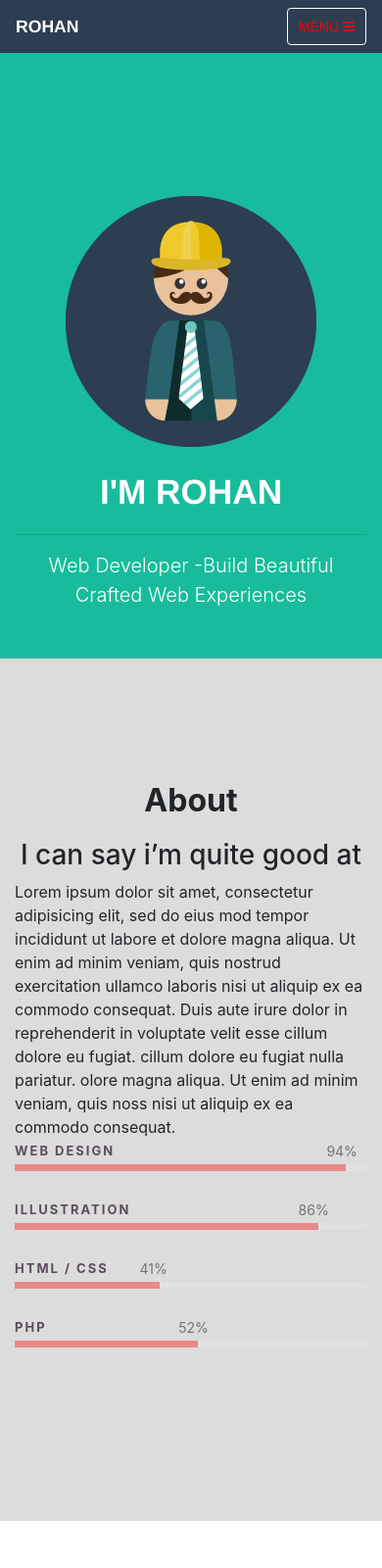
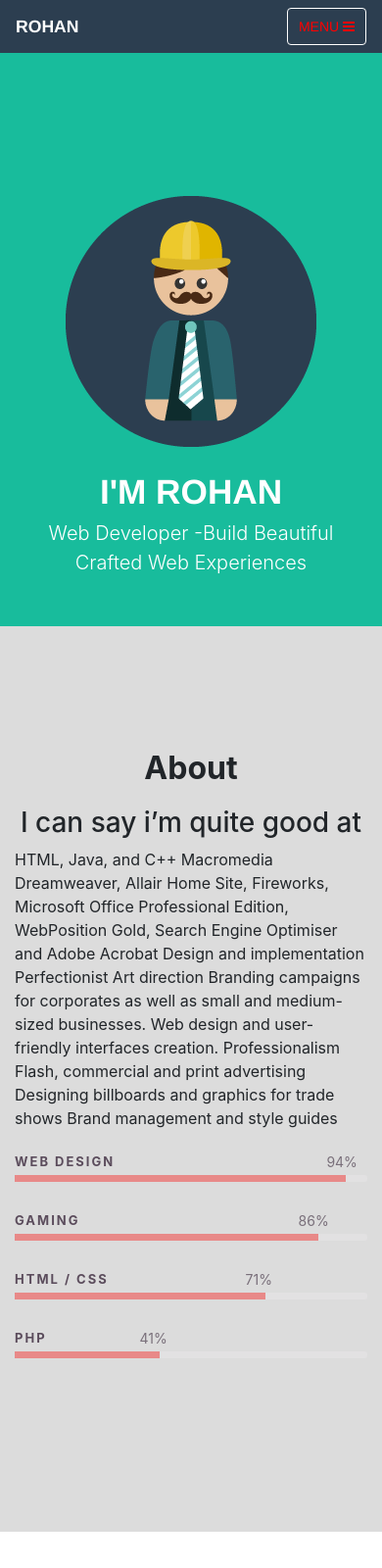
Before and after one commit to rrohan97/worksample1, a plain HTML site: page index.html in a window 390 px wide. Shown: the top 1600 px of the page at 98% size. Drawn offline with Linux system fonts and the light colour scheme.

Commit message:
done
new

```diff
--- a/index.html
+++ b/index.html
@@ -21,10 +21,10 @@
         <div class="collapse navbar-collapse" id="navbarResponsive">
           <ul class="navbar-nav ml-auto">
             <li class="nav-item">
-              <a class="nav-link js-scroll-trigger" href="#portfolio">About</a>
+              <a class="nav-link js-scroll-trigger" href="#skillset">About</a>
             </li>
             <li class="nav-item">
-              <a class="nav-link js-scroll-trigger" href="#about">Team</a>
+              <a class="nav-link js-scroll-trigger" href="#team">Team</a>
             </li>
             <li class="nav-item">
               <a class="nav-link js-scroll-trigger" href="#contact">Contact</a>
@@ -40,7 +40,7 @@
         <img class="img-fluid" src="profile.png" alt="">
         <div class="intro-text">
           <span class="name">I'm Rohan</span>
-          <hr class="star-light">
+
           <span class="skills">Web Developer -Build Beautiful Crafted Web Experiences</span>
         </div>
       </div>
@@ -57,10 +57,19 @@
             </div>
 
             	<div class="col-md-6 col-sm-12 media"  >
-                	<p>Lorem ipsum dolor sit amet, consectetur adipisicing elit, sed do eius
-mod tempor incididunt ut labore et dolore magna aliqua. Ut enim ad minim veniam, quis nostrud exercitation ullamco laboris nisi ut aliquip ex ea commodo consequat. Duis aute irure dolor in reprehenderit in voluptate velit esse cillum dolore eu fugiat. cillum dolore eu fugiat nulla pariatur. olore magna aliqua. Ut enim ad minim veniam, quis noss nisi ut aliquip ex ea commodo consequat.</p>
+                	<p>HTML, Java, and C++
+Macromedia Dreamweaver, Allair Home Site, Fireworks, Microsoft Office Professional Edition, WebPosition Gold, Search Engine Optimiser and Adobe Acrobat
+Design and implementation
+Perfectionist
+Art direction
+Branding campaigns for corporates as well as small and medium-sized businesses.
+Web design and user-friendly interfaces creation.
+Professionalism
+Flash, commercial and print advertising
+Designing billboards and graphics for trade shows
+Brand management and style guides</p>
                 </div>
-            	<div class="col-md-6 col-sm-12" style="border: 0px solid blue;">
+            	<div class="col-md-6 col-sm-12" style="border: 0px solid blue;margin-top: 20px;">
                 <div class="skillbar clearfix " data-percent="94%" style="border: 0px solid blue;margin-top: 10px;">
                     <div class="skillbar-title"><span>Web design</span></div>
                     <div class="skillbar-bar"></div>
@@ -68,18 +77,18 @@ mod tempor incididunt ut labore et dolore magna aliqua. Ut enim ad minim veniam,
                 </div> <!-- End Skill Bar -->
 
                 <div class="skillbar clearfix " data-percent="86%">
-                    <div class="skillbar-title"><span>illustration</span></div>
+                    <div class="skillbar-title"><span>Gaming</span></div>
+                    <div class="skillbar-bar"></div>
+                    <div class="skill-bar-percent"></div>
+                </div> <!-- End Skill Bar -->
+
+                <div class="skillbar clearfix " data-percent="71%">
+                    <div class="skillbar-title"><span>HTML / CSS</span></div>
                     <div class="skillbar-bar"></div>
                     <div class="skill-bar-percent"></div>
                 </div> <!-- End Skill Bar -->
 
                 <div class="skillbar clearfix " data-percent="41%">
-                    <div class="skillbar-title"><span>HTML / CSS</span></div>
-                    <div class="skillbar-bar"></div>
-                    <div class="skill-bar-percent"></div>
-                </div> <!-- End Skill Bar -->
-
-                <div class="skillbar clearfix " data-percent="52%">
                     <div class="skillbar-title"><span>php</span></div>
                     <div class="skillbar-bar"></div>
                     <div class="skill-bar-percent"></div>
@@ -89,7 +98,7 @@ mod tempor incididunt ut labore et dolore magna aliqua. Ut enim ad minim veniam,
     </div>
         </section>
 
-        <section>
+        <section id="team">
         <div class="row">
             <div class="col-lg-12 text-center">
             <h2  style="margin-top: 20px;"><b>Team</b></h2>
@@ -99,7 +108,7 @@ mod tempor incididunt ut labore et dolore magna aliqua. Ut enim ad minim veniam,
             <div class="col-md-4 col-sm-12">
     				<div class="cuadro_intro_hover " style="background-color:#cccccc;">
 						<p style="text-align:center;">
-							<img src="http://static.tumblr.com/166ab215c9a0bb3ba1b98e810652c3db/pjmcbps/OHEmr2kqz/tumblr_static_dsc_0298lol.jpg" class="img-responsive" alt="" width="100%" height="100%">
+							<img src="http://static.tumblr.com/166ab215c9a0bb3ba1b98e810652c3db/pjmcbps/OHEmr2kqz/tumblr_static_dsc_0298lol.jpg" class="img-responsive" alt="miss" width="100%" height="100%">
 						</p>
 						<div class="caption">
 							<div class="blur"></div>
@@ -146,7 +155,7 @@ mod tempor incididunt ut labore et dolore magna aliqua. Ut enim ad minim veniam,
 	    </div>
             </div>
         </section>
-        <section>
+        <section id="contact">
         <div class="row">
             <div class="col-md-12 text-center"><h2 style="margin-top: 40px;"><i class="fa fa-envelope"></i><b>Drop A Message</b></h2>
             </div>
@@ -236,8 +245,8 @@ mod tempor incididunt ut labore et dolore magna aliqua. Ut enim ad minim veniam,
 			</div>
 			<div class="row">
 				<div class="col-xs-12 col-sm-12 col-md-12 mt-2 mt-sm-2 text-center text-white">
-					<p>National Transaction Corporation is a Registered MSP/ISO of Elavon, Inc. Georgia [a wholly owned subsidiary of U.S. Bancorp, Minneapolis, MN]</p>
-					<p class="h6">&copy All right Reversed.<a class="text-green ml-2" href="https://www.sunlimetech.com" target="_blank">Sunlimetech</a></p>
+
+					<p class="h6">&copy All right Reversed.<a class="text-green ml-2" href="https://www.sunlimetech.com" target="_blank"></a></p>
 				</div>
 				</hr>
 			</div>
```
Also changed, not shown: 1 other file.
